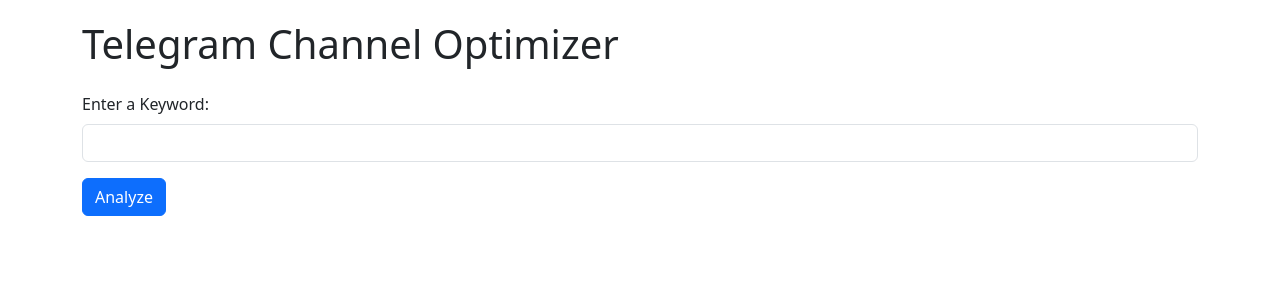
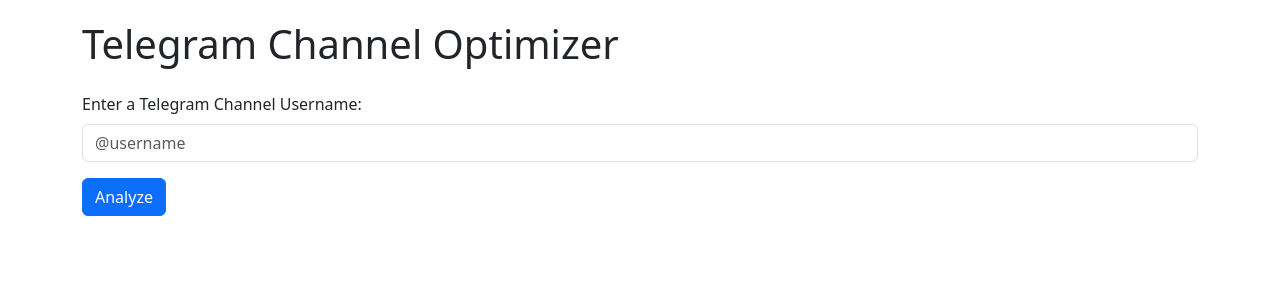
Before and after one commit to manybotts/telegram-SEO, a Flask app: page / in a window 1280 px wide. Shown: the top 300 px of the page. Run offline with Flask 3, Linux system fonts and the light colour scheme; parts of the project's set-up code (start-up, migrations or seed data) failed here and were passed over.

Commit message:
Update index.html

```diff
--- a/templates/index.html
+++ b/templates/index.html
@@ -18,8 +18,8 @@
 
         <form id="analysis-form" action="/analyze" method="POST">
             <div class="mb-3">
-                <label for="keyword" class="form-label">Enter a Keyword:</label>
-                <input type="text" class="form-control" id="keyword" name="keyword" required>
+                <label for="channel_username" class="form-label">Enter a Telegram Channel Username:</label>
+                <input type="text" class="form-control" id="channel_username" name="channel_username" placeholder="@username" required>
             </div>
             <button type="submit" class="btn btn-primary">Analyze</button>
         </form>
@@ -55,13 +55,12 @@
 
 
 
-            <section id="telegram-channels-section" class="mb-4">
-                <h2>Relevant Telegram Channels</h2>
+            <section id="telegram-channel-section" class="mb-4">
+                <h2>Telegram Channel Information</h2>
                 <div class="table-responsive">
                     <table class="table table-striped" id="telegram-channels-table">
-                        <thead>
+                        <thead>>
                             <tr>
-                                <th>Rank</th>
                                 <th>Username</th>
                                 <th>Name</th>
                                 <th>Subscribers</th>
@@ -91,10 +90,10 @@
             $('#analysis-form').on('submit', function(e) {
                 e.preventDefault();
 
-                const keyword = $('#keyword').val();
-                $('#results-container').show(); // Show results container
+                const channelUsername = $('#channel_username').val(); // Get username
+                $('#results-container').show();
                 $('#error-message').hide();
-                $('#loading-indicator').show(); // Show loading indicator
+                $('#loading-indicator').show();
 
                 // Clear previous results
                 $('#google-trends-list').empty();
@@ -106,7 +105,7 @@
                 $.ajax({
                     url: '/analyze',
                     method: 'POST',
-                    data: { keyword: keyword },
+                    data: { channel_username: channelUsername }, // Send username
                     dataType: 'json',
                     success: function(data) {
                         $('#loading-indicator').hide();
@@ -126,22 +125,21 @@
                         populateTrendList('#x-trends-list', data.x_trends);
                         populateTrendList('#youtube-trends-list', data.youtube_trends);
 
-                        // --- Telegram Channels ---
-                       if (data.telegram_channels && data.telegram_channels.length > 0) {
-                            data.telegram_channels.forEach(channel => {
+                        // --- Telegram Channel ---
+                        if (data.telegram_channel && data.telegram_channel.success) {
+                            const channel = data.telegram_channel;
                             $('#telegram-channels-table tbody').append(`
                                 <tr>
-                                        <td>${channel.rank}</td>
                                     <td><a href="https://t.me/${channel.username}" target="_blank">@${channel.username}</a></td>
                                     <td>${channel.name}</td>
                                     <td>${channel.subscribers}</td>
                                     <td>${channel.description ? channel.description : ''}</td>
                                 </tr>
                             `);
-                            });
                         } else {
-                            $('#telegram-channels-table tbody').append('<tr><td colspan="5">No relevant channels found.</td></tr>');
+                             $('#telegram-channels-table tbody').append('<tr><td colspan="4">Channel not found or is private.</td></tr>');
                         }
+
 
                         // --- Metadata ---
                         $('#suggested-name').text(data.metadata.name);
```
Lines whose indentation alone changed are shown as unchanged.
